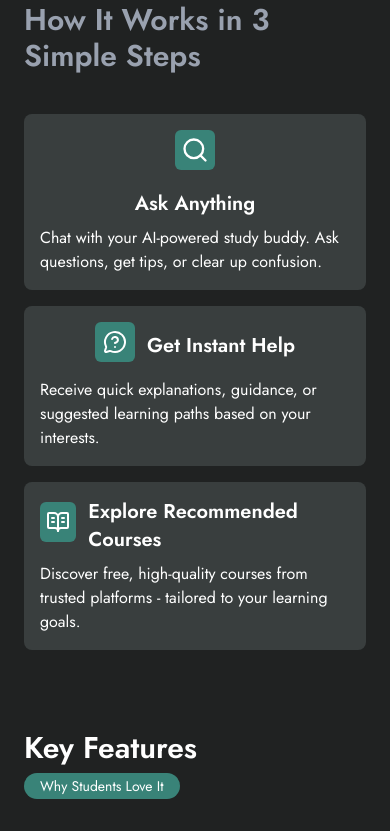
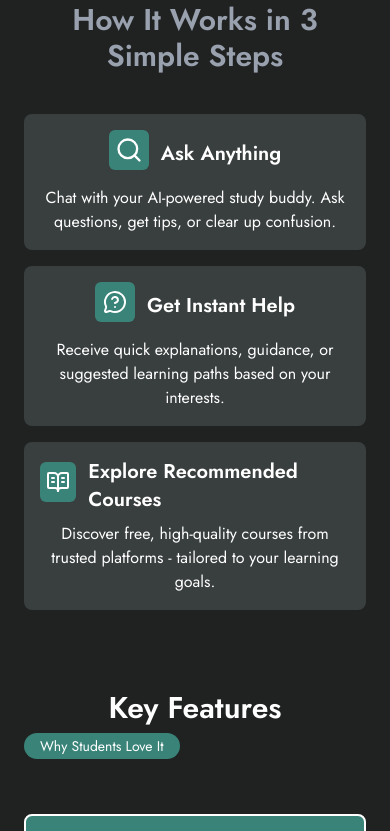
Before and after one commit to Nnamdi-Uzoigwe/StudySpark-App, a Next.js app: page / in a window 390 px wide. Shown: the part 1000-1831 px from the top of the page. Built offline with nearby package versions, Linux system fonts and the light colour scheme.

Commit message:
today's commit again

```diff
--- a/components/Navbar.tsx
+++ b/components/Navbar.tsx
@@ -2,7 +2,7 @@ import Button from "./Button";
 
 export default function Navbar() {
     return (
-        <div className="bg-[#202222] h-[100px] px-6 lg:px-50 flex flex-col lg:flex-row items-center justify-center lg:justify-between">
+        <div className="bg-[#202222] h-[100px] px-6 lg:px-50 pt-10 lg:pt-0 flex flex-col lg:flex-row items-center justify-center lg:justify-between">
             <div className="flex items-center">
                 <img src="/logo.png" alt="logo" />
                 <span className="text-white text-xl">StudySpark</span>
--- a/sections/HowItWorks.tsx
+++ b/sections/HowItWorks.tsx
@@ -3,31 +3,31 @@ import { BookOpenText, MessageCircleQuestionMark, Search } from "lucide-react";
 export default function HowItWorks() {
     return (
         <div className="px-6 lg:px-50 py-10 text-white">
-            <h1 className="text-gray-400 text-3xl font-semibold">How It Works in 3 Simple Steps</h1>
+            <h1 className="text-gray-400 text-3xl font-semibold text-center lg:text-left">How It Works in 3 Simple Steps</h1>
 
             <div className="mt-10 grid grid-cols-1 lg:grid-cols-3 gap-4">
 
                 <div className="bg-[#393e3e] rounded-lg p-4">
-                    <div className="flex flex-col lg:flex-row justify-center lg:justify-start items-center gap-3 mb-2">
+                    <div className="flex justify-center lg:justify-start items-center gap-3 mb-2">
                         <div className="bg-[#398378] text-white flex justify-center items-center  h-10 w-10 rounded-md mb-2">
                             <Search size={28}/>
                         </div>
                         <h3 className="text-xl font-semibold">Ask Anything</h3>
                     </div>
-                    <p>
+                    <p className="text-center lg:text-left">
                         Chat with your AI-powered study buddy. Ask questions, get tips,
                         or clear up confusion.
                     </p>
                 </div>
 
                 <div className="bg-[#393e3e] rounded-lg p-4">
-                    <div className="flex lg:flex-row justify-center lg:justify-start items-center gap-3 mb-2">
+                    <div className="flex justify-center lg:justify-start items-center gap-3 mb-2">
                         <div className="bg-[#398378] text-white flex justify-center items-center  h-10 w-10 rounded-md mb-2">
                             <MessageCircleQuestionMark />
                         </div>
                         <h3 className="text-xl font-semibold">Get Instant Help</h3>
                     </div>
-                    <p>
+                    <p className="text-center lg:text-left">
                         Receive quick explanations, guidance, or suggested learning paths
                         based on your interests.
                     </p>
@@ -40,7 +40,7 @@ export default function HowItWorks() {
                         </div>
                         <h3 className="text-xl font-semibold">Explore Recommended Courses</h3>
                     </div>
-                    <p>
+                    <p className="text-center lg:text-left">
                         Discover free, high-quality courses from trusted platforms - tailored
                         to your learning goals.
                     </p>
--- a/sections/KeyFeatures.tsx
+++ b/sections/KeyFeatures.tsx
@@ -5,8 +5,8 @@ import { GoGoal } from "react-icons/go";
 export default function KeyFeatures() {
     return (
         <div className="px-6 lg:px-50 py-10 text-white">
-            <h3 className="text-3xl font-semibold mb-2">Key Features</h3>
-            <span className="bg-[#398378] rounded-full py-[3px] px-4 text-sm">Why Students Love It</span>
+            <h3 className="text-3xl font-semibold mb-2 text-center lg:text-left">Key Features</h3>
+            <span className="bg-[#398378] rounded-full py-[3px] px-4 text-sm text-center lg:text-left">Why Students Love It</span>
 
             <div className="mt-14 grid grid-cols-1 lg:grid-cols-5 gap-5">
 
```
